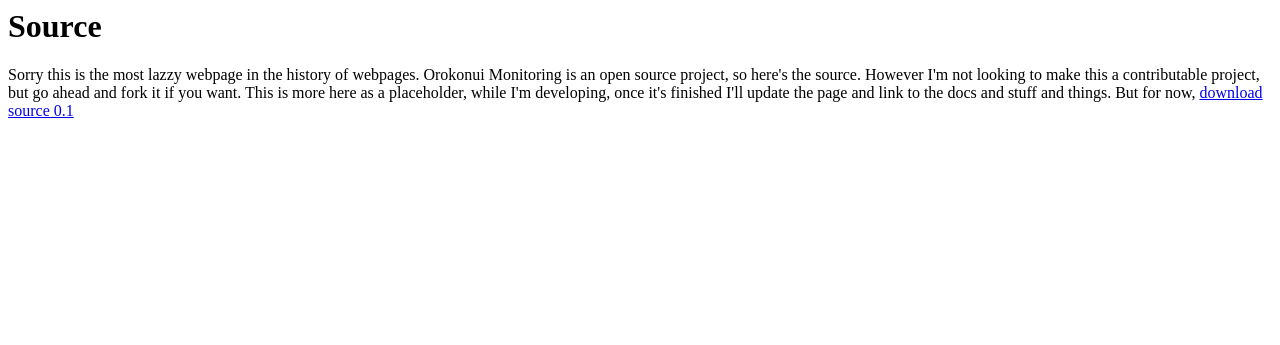
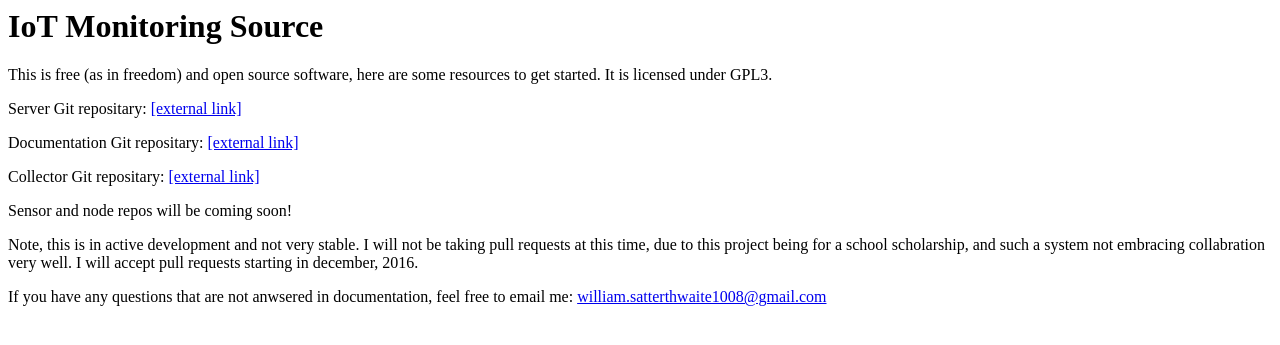
Before and after one commit to green0range/IoT-ecosanctuary-web-monitoring, a PHP site: page /resource/source.html in a window 1280 px wide. Shown: the top 345 px of the page. Run offline with PHP 8.4, Linux system fonts and the light colour scheme.

Commit message:
updated source page

```diff
--- a/resource/source.html
+++ b/resource/source.html
@@ -1,9 +1,15 @@
-<h1>
-<h1>Source</h1>
-<p>Sorry this is the most lazzy webpage in the history of webpages.
-Orokonui Monitoring is an open source project, so here's the source.
-However I'm not looking to make this a contributable project, but go
-ahead and fork it if you want. This is more here as a placeholder, while
-I'm developing, once it's finished I'll update the page and link to the docs
- and stuff and things. But for now, <a href='lib/SC.zip'>download source 0.1</a></p>
+<html>
+<head>
+<title>IoT Monitoring Source</title>
+</head>
+<body>
+<h1>IoT Monitoring Source</h1>
+<p>This is free (as in freedom) and open source software, here are some resources to get started. It is licensed under GPL3.</p>
+<p>Server Git repositary: <a href='https://github.com/green0range/IoT-ecosanctuary-web-monitoring'>[external link]</a></p>
+<p>Documentation Git repositary: <a href='https://github.com/green0range/IoT-ecosanctuary-web-monitoring-docs'>[external link]</a></p>
+<p>Collector Git repositary: <a href='https://github.com/green0range/IoT-ecosanctuary-web-monitoring'>[external link]</a></p>
+<p>Sensor and node repos will be coming soon!</p>
+<p>Note, this is in active development and not very stable. I will not be taking pull requests at this time, due to this project being for a school scholarship, and such a system not embracing collabration very well. I will accept pull requests starting in december, 2016.</p>
+<p>If you have any questions that are not anwsered in documentation, feel free to email me: <a href='mailo:william.satterthwaite1008@gmail.com'>william.satterthwaite1008@gmail.com</a></p>
+</body>
 </html>
```
Also changed, not shown: style.css (+7 -1 lines).
